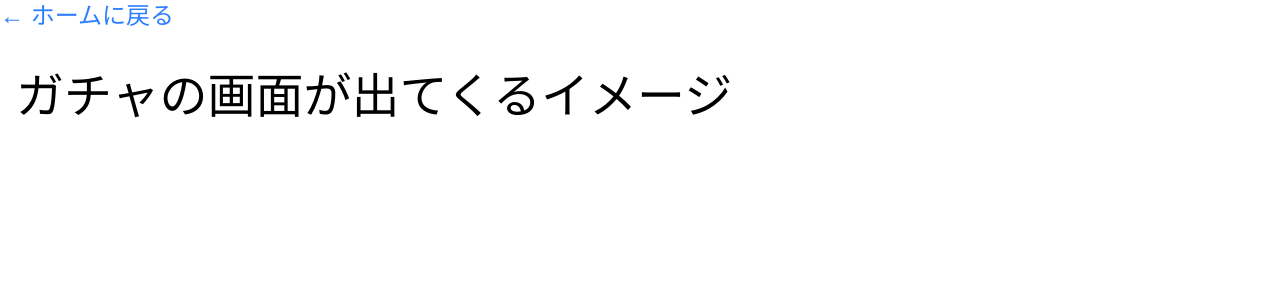
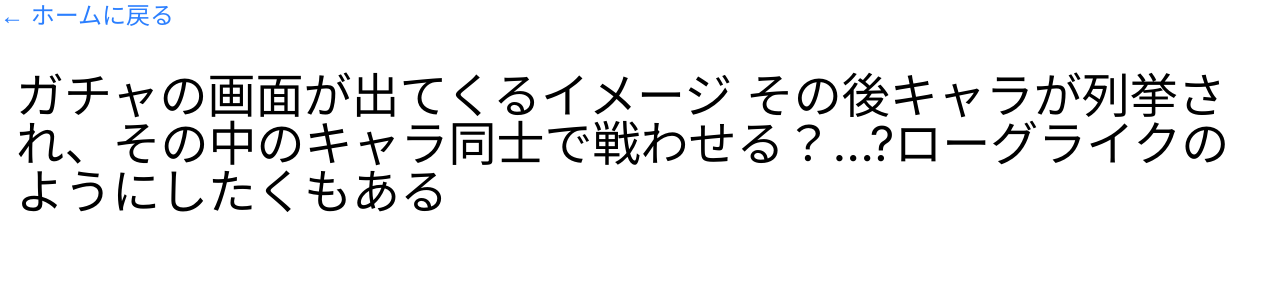
Before and after one commit to Reossann/my-universe, a Next.js app: page /sg in a window 1280 px wide. Shown: the top 300 px of the page. Built offline with nearby package versions, Linux system fonts and the light colour scheme.

Commit message:
memo:ソシャゲの方の構想を記載

```diff
--- a/app/sg/page.tsx
+++ b/app/sg/page.tsx
@@ -13,6 +13,7 @@ export default function P(){
             </div>
         <h1 className='text-5xl center px-4 py-2'>
             ガチャの画面が出てくるイメージ
+            その後キャラが列挙され、その中のキャラ同士で戦わせる？...?ローグライクのようにしたくもある
         </h1>
     </main>
    )
```
